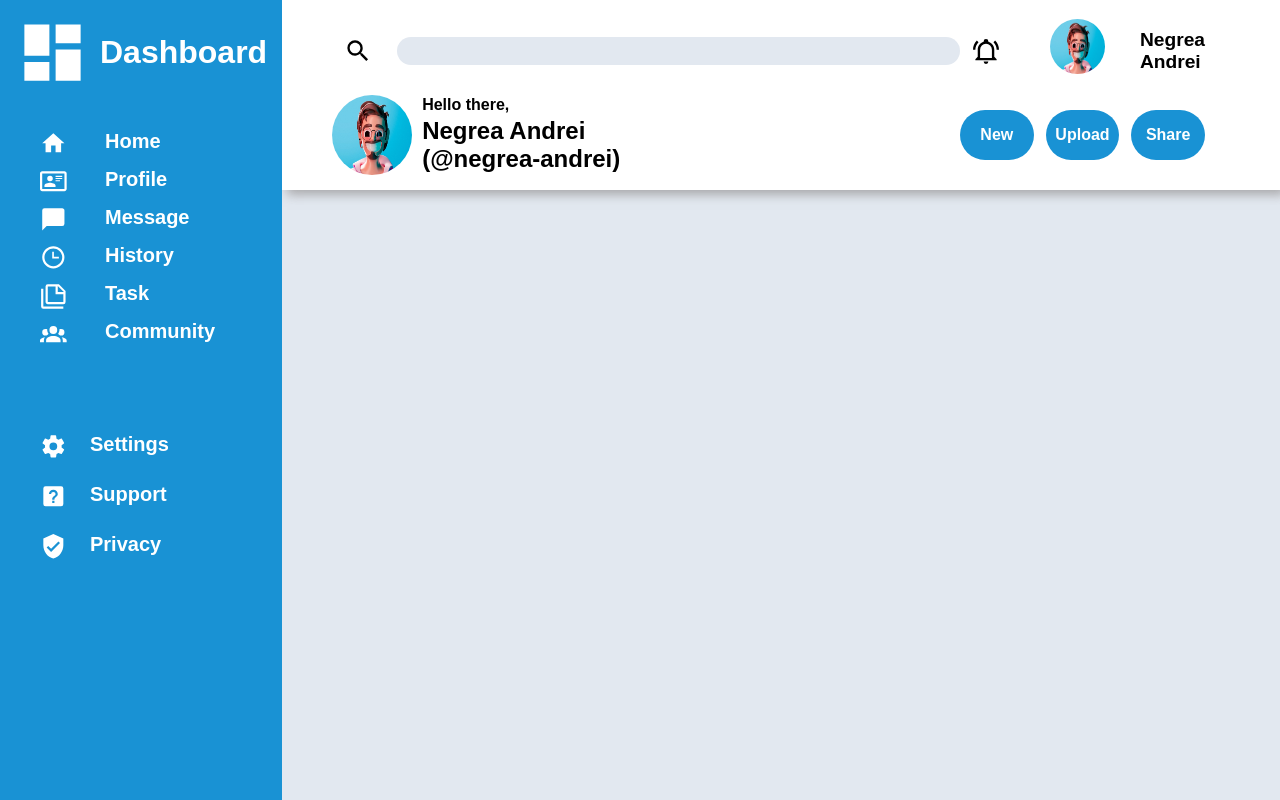
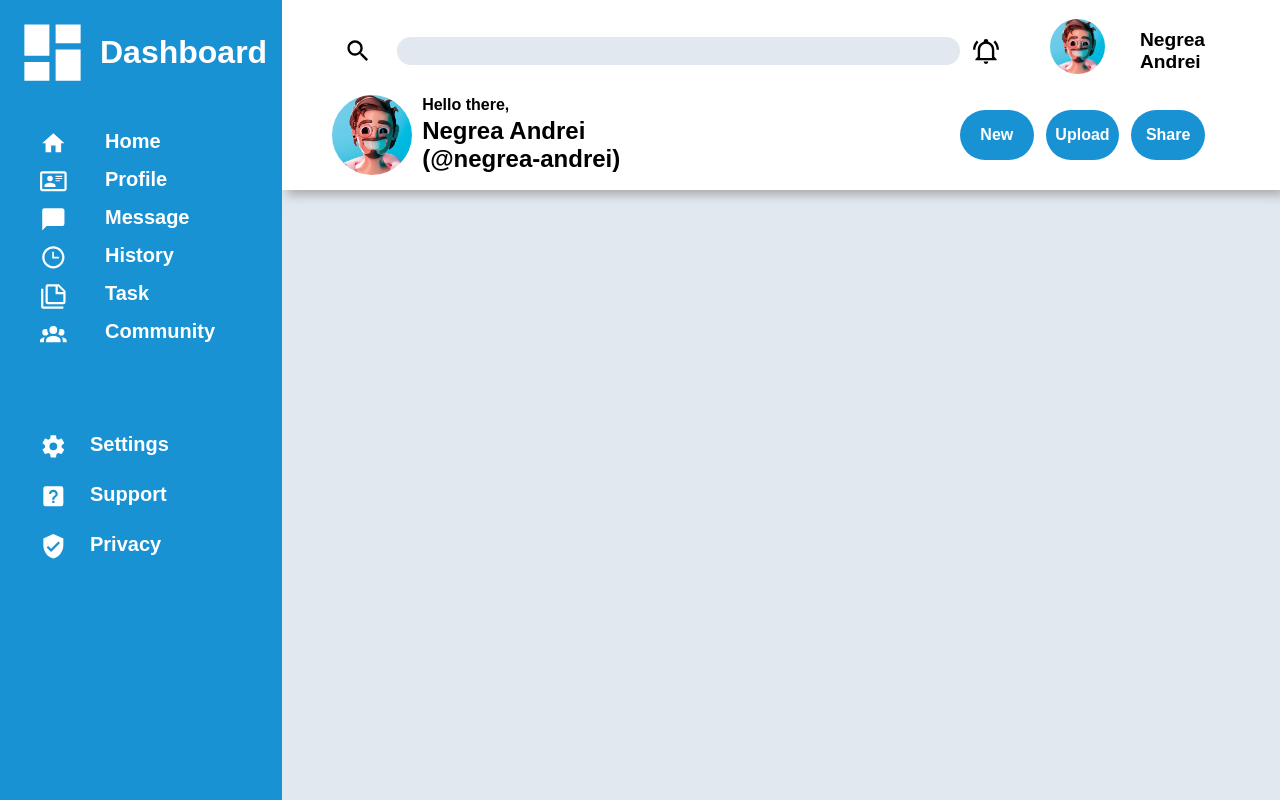
Before and after one commit to Negrea-Andrei/Admin-Grid, a plain HTML site: page index.html in a window 1280 px wide. Drawn offline with Linux system fonts and the light colour scheme.

Commit message:
Change the profile picture

```diff
--- a/index.html
+++ b/index.html
@@ -19,11 +19,11 @@
             <svg xmlns="http://www.w3.org/2000/svg" viewBox="-10 -15 55 55">
                 <title>bell-ring-outline</title>
                 <path d="M10,21H14A2,2 0 0,1 12,23A2,2 0 0,1 10,21M21,19V20H3V19L5,17V11C5,7.9 7.03,5.17 10,4.29C10,4.19 10,4.1 10,4A2,2 0 0,1 12,2A2,2 0 0,1 14,4C14,4.1 14,4.19 14,4.29C16.97,5.17 19,7.9 19,11V17L21,19M17,11A5,5 0 0,0 12,6A5,5 0 0,0 7,11V18H17V11M19.75,3.19L18.33,4.61C20.04,6.3 21,8.6 21,11H23C23,8.07 21.84,5.25 19.75,3.19M1,11H3C3,8.6 3.96,6.3 5.67,4.61L4.25,3.19C2.16,5.25 1,8.07 1,11Z" /></svg>
-            <img src="./34af996ddff444391edab94abcf3c7f3.webp">
+            <img src="./Profile1.jpg">
             <div class="user-name">Negrea Andrei</div>
         </div>
         <div class="user-info">
-            <img src="./34af996ddff444391edab94abcf3c7f3.webp">
+            <img src="./Profile1.jpg">
             <div class="user-details">
                 <div>Hello there,</div>
                 <div class="user-email">Negrea Andrei (@negrea-andrei)</div>
```
Also changed, not shown: Profile1.jpg (added).
